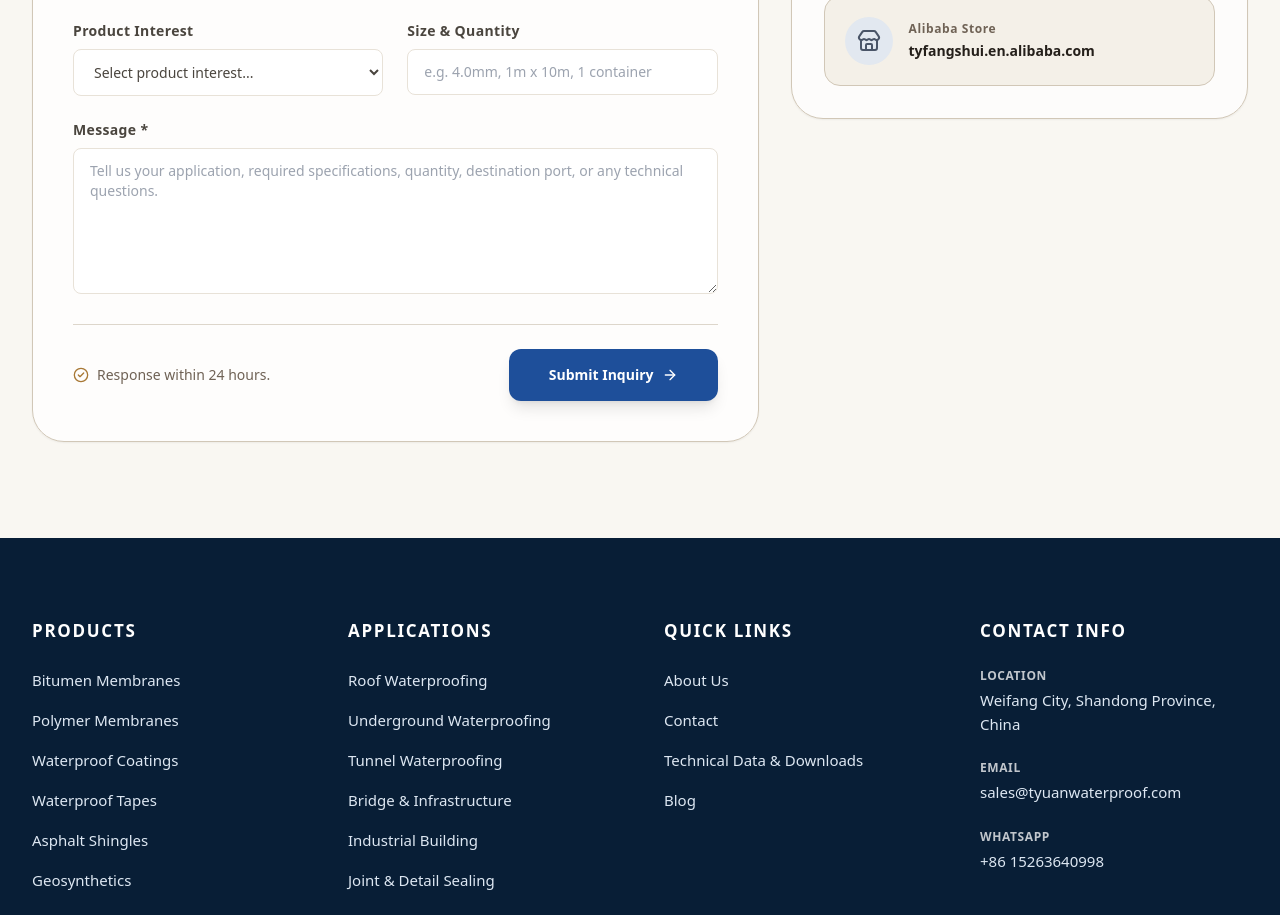
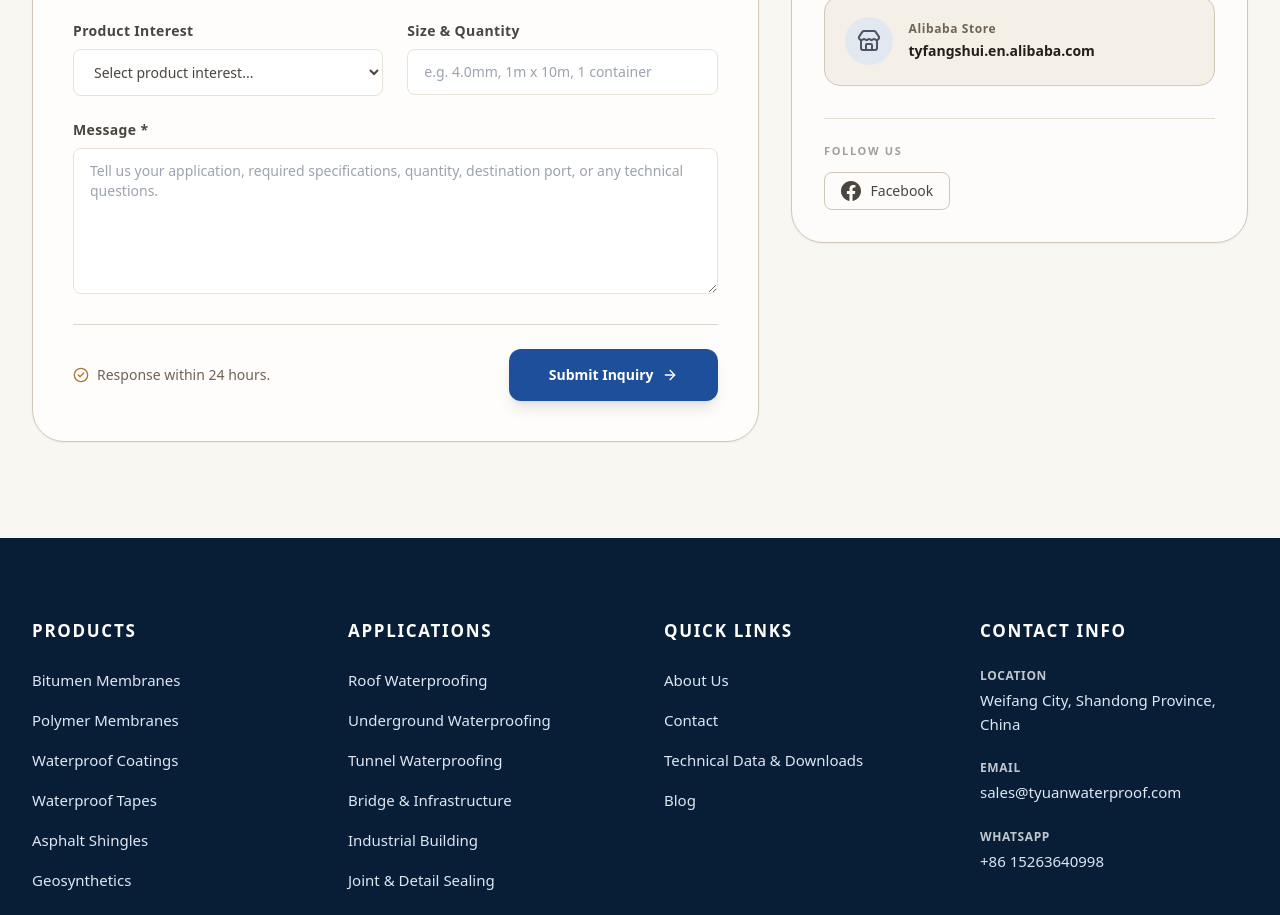
Before and after one commit to CIZZ1140/Tianyuanwaterproof, an Astro site: page /contact in a window 1280 px wide. Shown: the part 916-1831 px from the top of the page. Built offline with nearby package versions, Linux system fonts and the light colour scheme; Astro itself is replaced by a stand-in of ours.

Commit message:
feat(contact): add Facebook page link to sidebar

```diff
--- a/src/pages/contact.astro
+++ b/src/pages/contact.astro
@@ -331,6 +331,19 @@ const inputClass = 'w-full rounded-lg border border-[#E8E2D8] bg-white px-4 py-3
                 </a>
               ))}
             </div>
+
+            <div class="mt-8 border-t border-[#D1C7B7]/60 pt-6">
+              <p class="text-[11px] font-bold uppercase tracking-[0.15em] text-[#A0A0A0] mb-3">Follow Us</p>
+              <a
+                href="https://www.facebook.com/people/Tianyuan-Waterproof-Materials-Manufacturer/61568156258850/"
+                target="_blank"
+                rel="noopener noreferrer"
+                class="inline-flex items-center gap-2.5 rounded-lg border border-[#D1C7B7] px-4 py-2 text-sm font-medium text-[#4A453E] transition-all duration-300 hover:border-[#1877F2] hover:text-[#1877F2] hover:shadow-sm"
+              >
+                <svg class="h-5 w-5" viewBox="0 0 24 24" fill="currentColor"><path d="M24 12.073c0-6.627-5.373-12-12-12s-12 5.373-12 12c0 5.99 4.388 10.954 10.125 11.854v-8.385H7.078v-3.47h3.047V9.43c0-3.007 1.792-4.669 4.533-4.669 1.312 0 2.686.235 2.686.235v2.953H15.83c-1.491 0-1.956.925-1.956 1.874v2.25h3.328l-.532 3.47h-2.796v8.385C19.612 23.027 24 18.062 24 12.073z"/></svg>
+                Facebook
+              </a>
+            </div>
           </div>
         </aside>
       </div>
```
